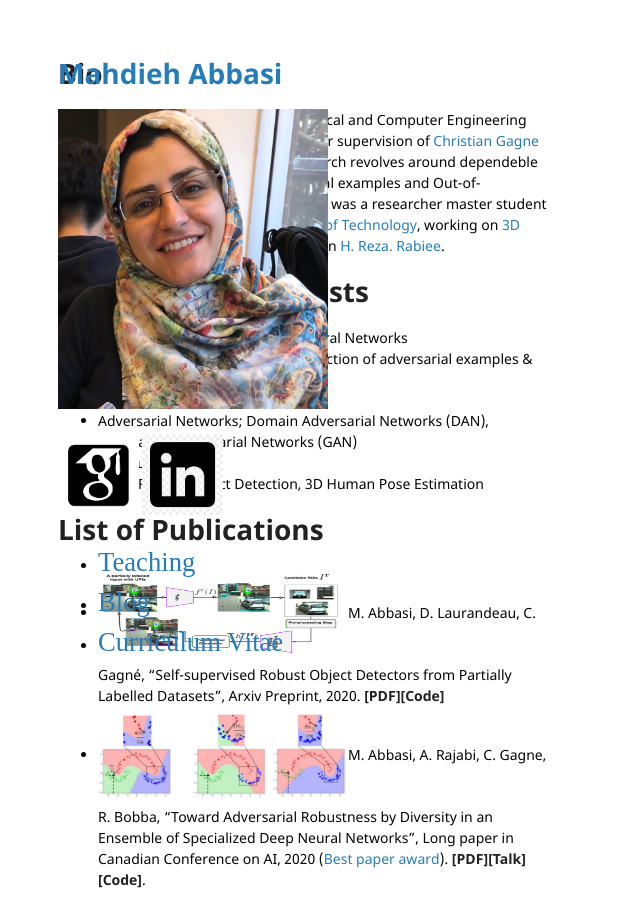
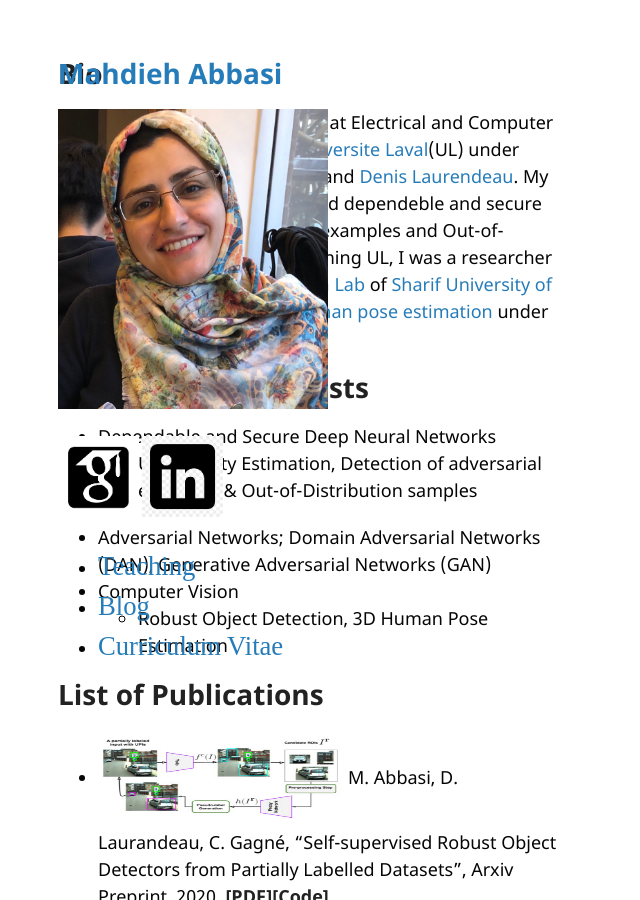
Before and after one commit to mahdaneh/mahdaneh.github.io, a Jekyll site: the page built from index.md, in a window 1280 px wide. Shown: the whole page, without its empty margins (0-640 px from the left). Built offline with Jekyll 4.4.1, drawn with Linux system fonts in a browser that asks for light colours; the repository's description, which GitHub fills in, is left out; our own code applies the rules of GitHub Pages for plain Markdown files.

Commit message:
Update jekyll-theme-minimal.scss

```diff
--- a/_sass/jekyll-theme-minimal.scss
+++ b/_sass/jekyll-theme-minimal.scss
@@ -4,11 +4,10 @@
 body {
   background-color: #fff;
   padding:50px;
-  font: 14px/1.5 "Noto Sans", "Helvetica Neue", Helvetica, Arial, sans-serif;
+  font: 18px/1.5 "Noto Sans", "Helvetica Neue", Helvetica, Arial, sans-serif;
   color:#050505;
   font-weight:400;
   position:fixed;
-  float:right;
 }
 
 h1, h2, h3, h4, h5, h6 {
```
